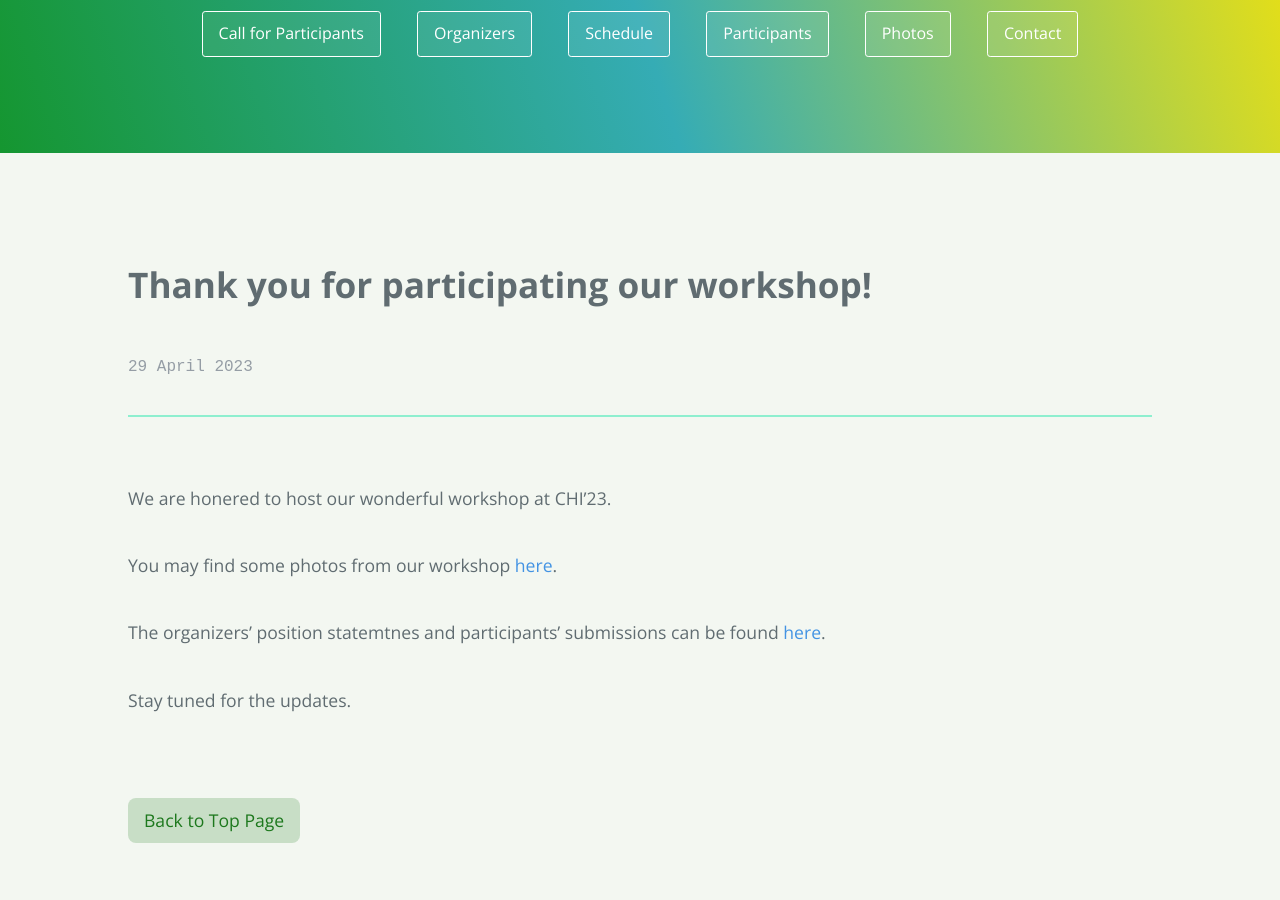
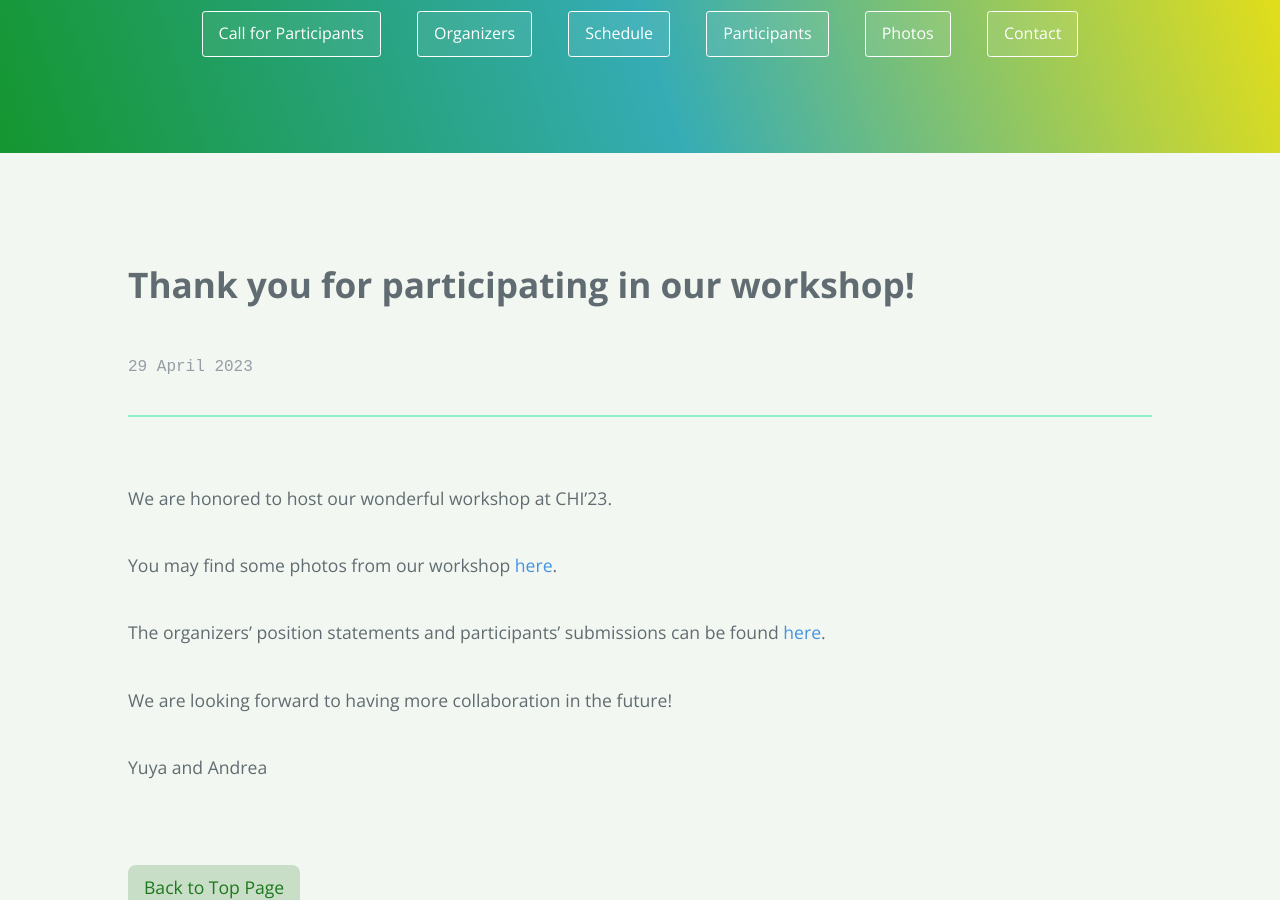
Before and after one commit to discontinued-civictech/discontinued-civictech.github.io, a Jekyll site: the page built from _posts/2023-04-29-thanks-for-participation.md, in a window 1280 px wide and 900 px high, scrolled down 338 px. Built offline with Jekyll 4.4.1, drawn with Linux system fonts in a browser that asks for light colours.

Commit message:
fixed typo

```diff
--- a/_posts/2023-04-29-thanks-for-participation.md
+++ b/_posts/2023-04-29-thanks-for-participation.md
@@ -1,12 +1,14 @@
 ---
 layout: post
-title:  "Thank you for participating our workshop!"
+title:  "Thank you for participating in our workshop!"
 ---
 
-We are honered to host our wonderful workshop at CHI'23.
+We are honored to host our wonderful workshop at CHI'23.
 
 You may find some photos from our workshop <a href="/photos">here</a>.
 
-The organizers' position statemtnes and participants' submissions can be found <a href="/schedule">here</a>.
+The organizers' position statements and participants' submissions can be found <a href="/schedule">here</a>.
 
-Stay tuned for the updates.
+We are looking forward to having more collaboration in the future!
+
+Yuya and Andrea
```
Also changed, not shown: index.md (+1 -1 lines).
